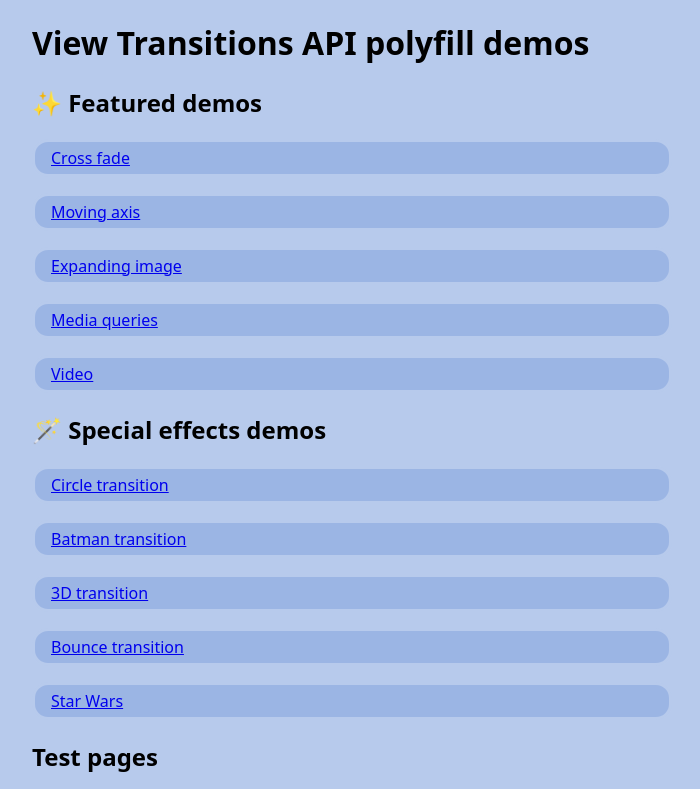
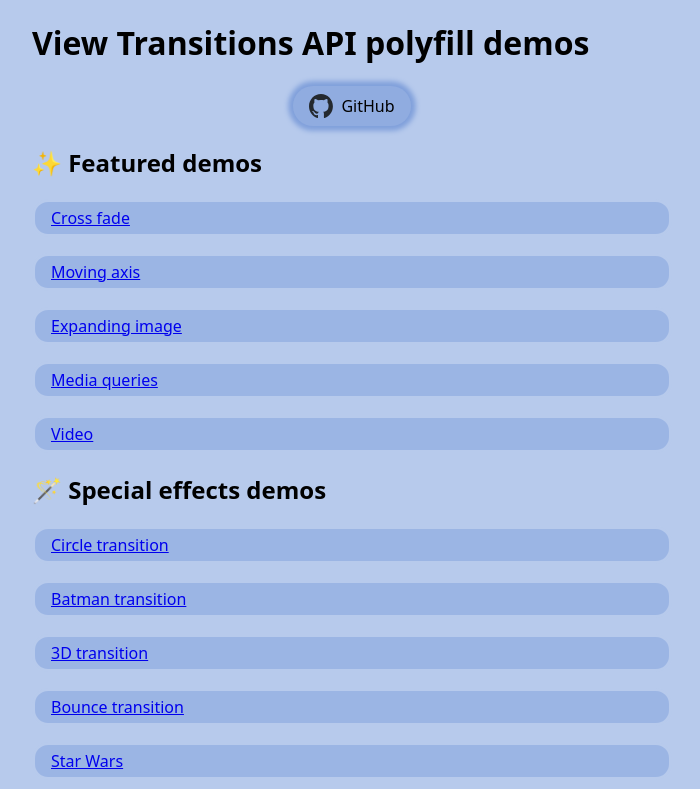
Before and after one commit to demarketed/view-transitions-polyfill, a website built with Vite: page index.html in a window 1280 px wide. Shown: the top 789 px of the page, without its empty margins (288-988 px from the left). Built offline with nearby package versions, Linux system fonts and the light colour scheme.

Commit message:
demos: add github button to homepage

```diff
--- a/index-style.css
+++ b/index-style.css
@@ -25,6 +25,34 @@ body {
 .page {
   max-inline-size: 40rem;
   margin-inline: auto;
+}
+.buttons-wrapper {
+  display: flex;
+  justify-content: center;
+  gap: 1.25em;
+}
+.link-button {
+  display: flex;
+  align-items: center;
+  gap: 0.5em;
+  padding: 0.5em 1em;
+  background-color: hsl(219, 56%, 72%);
+  box-shadow: 0px 0px 0.3em 0.3em hsl(219, 56%, 68%);
+  text-decoration: none;
+  color: black;
+  border-radius: 2em;
+  transition:
+    250ms ease background-color,
+    250ms ease transform;
+}
+.gh-logo {
+  display: block;
+  width: 1.5em;
+  height: 1.5em;
+}
+.link-button:hover {
+  background-color: hsl(219, 67%, 70%);
+  transform: scale(1.1);
 }
 ul {
   list-style-type: none;
@@ -57,10 +85,30 @@ li:focus-within {
   background-color: rgb(99, 143, 224);
   transform: scale(1.1);
 }
+.light-mode {
+  display: block;
+}
+.dark-mode {
+  display: none;
+}
 @media screen and (prefers-color-scheme: dark) {
   html {
     color: white;
     background-color: rgb(0, 27, 78);
+  }
+  .dark-mode {
+    display: block;
+  }
+  .light-mode {
+    display: none;
+  }
+  .link-button {
+    background-color: hsl(220, 100%, 8%);
+    color: white;
+    box-shadow: 0px 0px 5px 5px hsl(220, 100%, 38%);
+  }
+  .link-button:hover {
+    background-color: rgb(0, 40, 114);
   }
   li {
     background-color: rgb(0, 12, 34);
--- a/index.html
+++ b/index.html
@@ -9,6 +9,24 @@
   <body>
     <div class="page">
       <h1>View Transitions API polyfill demos</h1>
+      <div class="buttons-wrapper">
+        <a
+          class="link-button"
+          href="https://github.com/demarketed/view-transitions-polyfill"
+        >
+          <img
+            class="gh-logo light-mode"
+            alt=""
+            src="./demos/assets/github-mark/github-mark.svg"
+          />
+          <img
+            class="gh-logo dark-mode"
+            alt=""
+            src="./demos/assets/github-mark/github-mark-white.svg"
+          />
+          GitHub
+        </a>
+      </div>
       <section aria-labelledby="featured-demos">
         <h2 id="featured-demos">✨ Featured demos</h2>
         <ul role="list">
@@ -111,9 +129,13 @@
       </section>
       <section aria-labelledby="test-report">
         <h2 id="test-report">Test report</h2>
-        <p>If you are serving this page locally and you have
-          <a href="https://github.com/demarketed/view-transitions-polyfill#testing">run tests</a>,
-          here is a <a href="./test/report/index.html">link to the tests' report page</a>.
+        <p>
+          If you are serving this page locally and you have
+          <a
+            href="https://github.com/demarketed/view-transitions-polyfill#testing"
+            >run tests</a
+          >, here is a
+          <a href="./test/report/index.html">link to the tests' report page</a>.
         </p>
       </section>
     </div>
```
Also changed, not shown: demos/assets/github-mark/github-mark-white.svg (added), demos/assets/github-mark/github-mark.svg (added).
